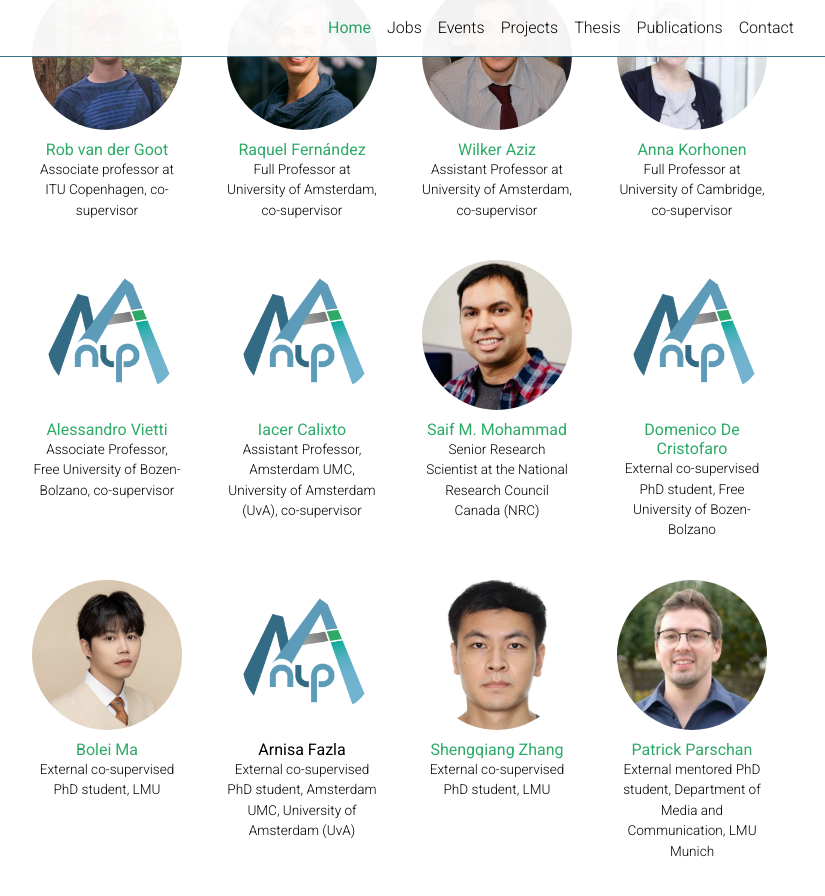
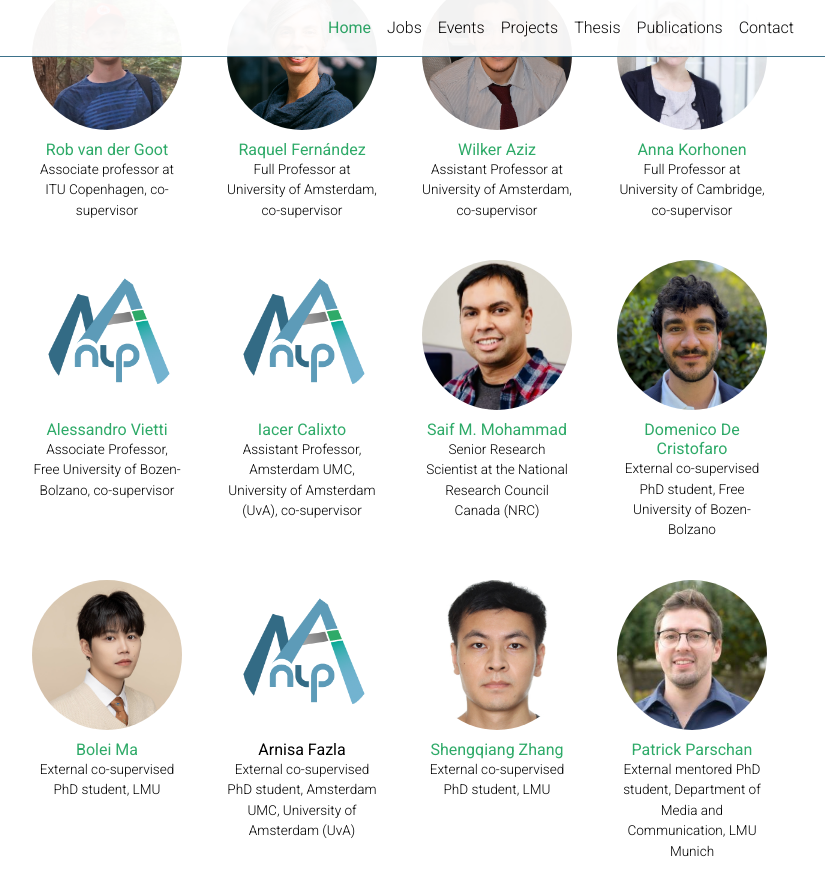
Before and after one commit to mainlp/mainlp.github.io, a Jekyll site: the page built from _pages/about.md, in a window 1280 px wide and 900 px high, scrolled down 2949 px. Shown: the top 896 px of the window, without its empty margins (223-1048 px from the left). Built offline with Jekyll 4.4.1, drawn with Linux system fonts in a browser that asks for light colours; full-size pictures stand in for the smaller copies a plugin makes; comment, search, counter and statistics services are not loaded; a style sheet for code colours, icons or effects is not loaded.

Commit message:
add domenico's portrait

```diff
--- a/_pages/about.md
+++ b/_pages/about.md
@@ -152,7 +152,7 @@ affiliated:
     - name: Domenico De Cristofaro
       description: External co-supervised PhD student, Free University of Bozen-Bolzano
       website: https://www.linkedin.com/in/domenico-de-cristofaro/
-      picture: mainlp-logo-500.png
+      picture: domenico.jpg
     - name: Bolei Ma
       description: External co-supervised PhD student, LMU
       website: https://www.stat.lmu.de/soda/en/team/contact-page/bolei-ma-c9505de7.html
```
Also changed, not shown: assets/img/domenico.jpg (added).
